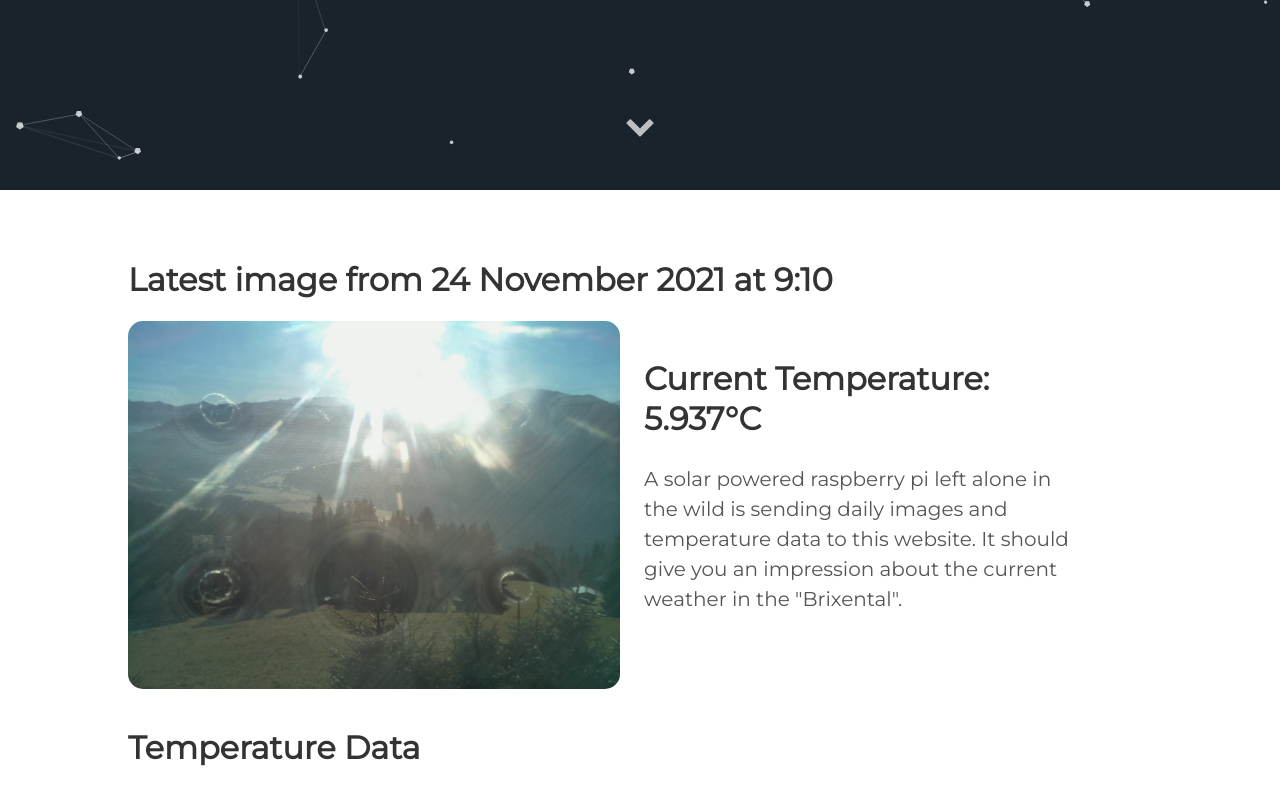
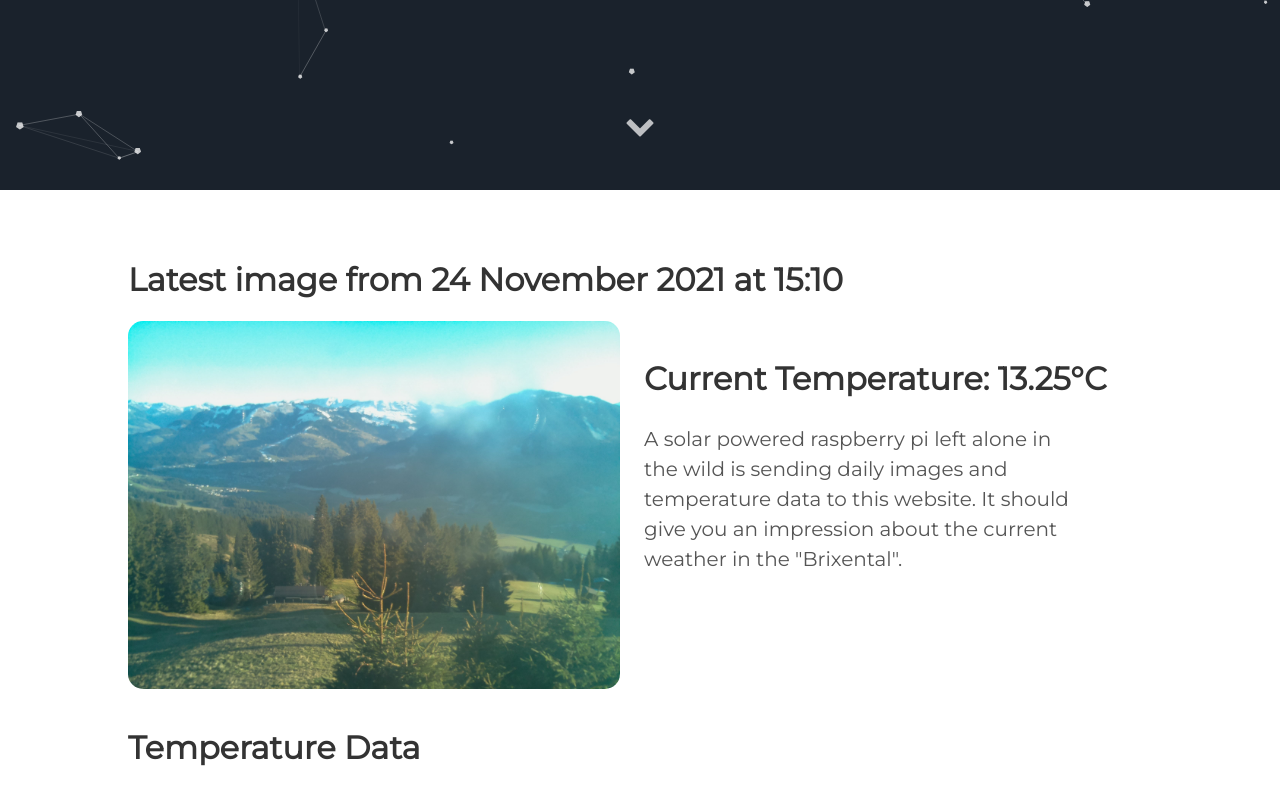
Before and after one commit to vektorious/vektorious.github.io, a Jekyll site: the page built from resources/huette.md, in a window 1280 px wide and 900 px high, scrolled down 710 px. Shown: the top 805 px of the window. Built offline with Jekyll 4.4.1, drawn with Linux system fonts in a browser that asks for light colours.

Commit message:
I'm a bot beep boop

```diff
--- a/resources/huette.md
+++ b/resources/huette.md
@@ -6,13 +6,13 @@ image: '/assets/img/'
 description: 'Live image from the Austrian alps'
 twitter_text: ' '
 ---
-## Latest image from 24 November 2021 at  9:10
+## Latest image from 24 November 2021 at 15:10
 <div class="huette">
   <div class="huette-image">
     <img src="{{ "/assets/img/huette.jpg" | prepend: site.baseurl }}">
   </div>
   <div class="huette-text">
-        <h2>Current Temperature: 5.937°C</h2>
+        <h2>Current Temperature: 13.25°C</h2>
         <p>A solar powered raspberry pi left alone in the wild is sending daily images and temperature data to this website. It should give you an impression about the current weather in the "Brixental".</p>
 
   </div>
```
Also changed, not shown: rpi-script/2021-11-24_150909.txt (renamed from rpi-script/2021-11-24_090908.txt, +5 -5 lines), rpi-script/huette.md (+2 -2 lines), assets/img/huette.jpg, assets/img/temp_plot.png, rpi-script/temp_plot.png, 1 other file.
